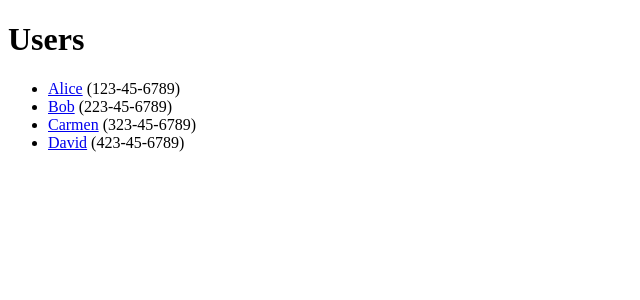
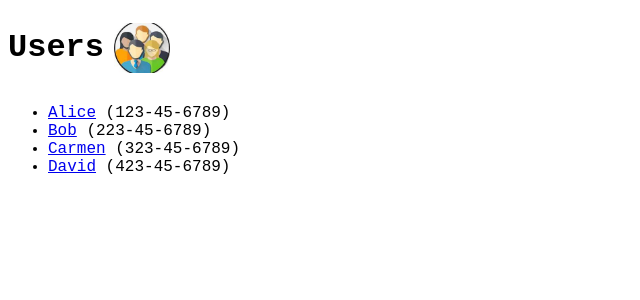
Before and after one commit to um-202510-comp-3081/django-users-orm, a Django app: page /users/ in a window 1280 px wide. Shown: the top 300 px of the page, without its empty margins (0-640 px from the left). Run offline with Django 5.2, Linux system fonts and the light colour scheme; data comes from the database, SQL or seed files in the repository.

Commit message:
Updated app with static assets (image + css) and root route

```diff
--- a/app/templates/users/user_list.html
+++ b/app/templates/users/user_list.html
@@ -3,10 +3,17 @@
 
 <head>
   <title>Users List</title>
+
+  {% load static %}
+  <link rel="stylesheet" href="{% static 'css/app.css' %}">
 </head>
 
 <body>
-  <h1>Users</h1>
+  <div style="display: flex; align-items: center;">
+    <h1>Users</h1>
+    <img src="{% static 'images/users.jpeg' %}" alt="Generic users" style="height: 50px; margin-left: 10px;">
+  </div>
+
 
   <ul>
     {% for user in users %}
--- /dev/null
+++ b/static/css/app.css
@@ -0,0 +1,3 @@
+body {
+  font-family: 'Courier New', Courier, monospace;
+}
--- a/usersdemo/settings.py
+++ b/usersdemo/settings.py
@@ -11,6 +11,7 @@ https://docs.djangoproject.com/en/5.2/ref/settings/
 """
 
 from pathlib import Path
+import os
 
 # Build paths inside the project like this: BASE_DIR / 'subdir'.
 BASE_DIR = Path(__file__).resolve().parent.parent
@@ -126,6 +127,10 @@ USE_TZ = True
 # https://docs.djangoproject.com/en/5.2/howto/static-files/
 
 STATIC_URL = "static/"
+STATICFILES_DIRS = [
+    os.path.join(BASE_DIR, "static"),
+]
+
 
 # Default primary key field type
 # https://docs.djangoproject.com/en/5.2/ref/settings/#default-auto-field
--- a/usersdemo/urls.py
+++ b/usersdemo/urls.py
@@ -17,8 +17,10 @@ Including another URLconf
 
 from django.contrib import admin
 from django.urls import include, path
+from django.shortcuts import redirect
 
 urlpatterns = [
     path("admin/", admin.site.urls),
     path("", include("app.urls")),
+    path("", lambda request: redirect("app:user_list")),
 ]
```
Also changed, not shown: static/images/users.jpeg (added).
